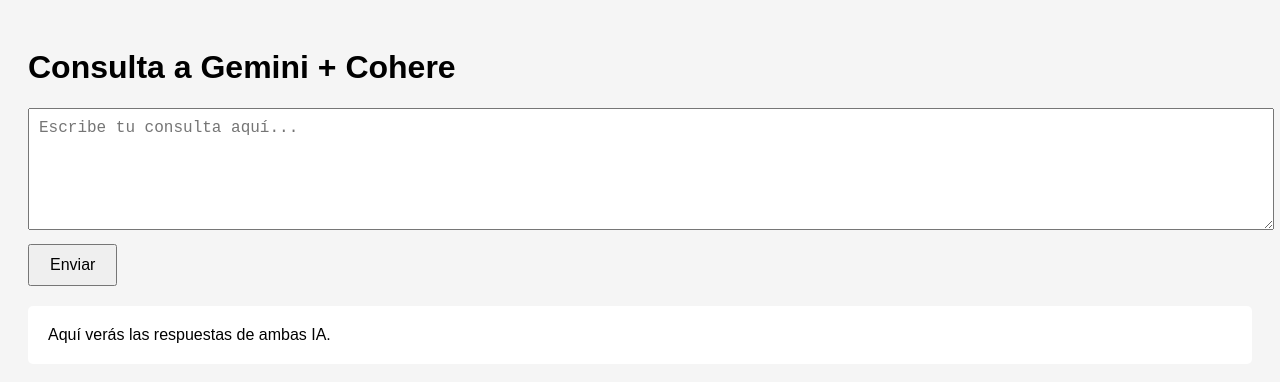
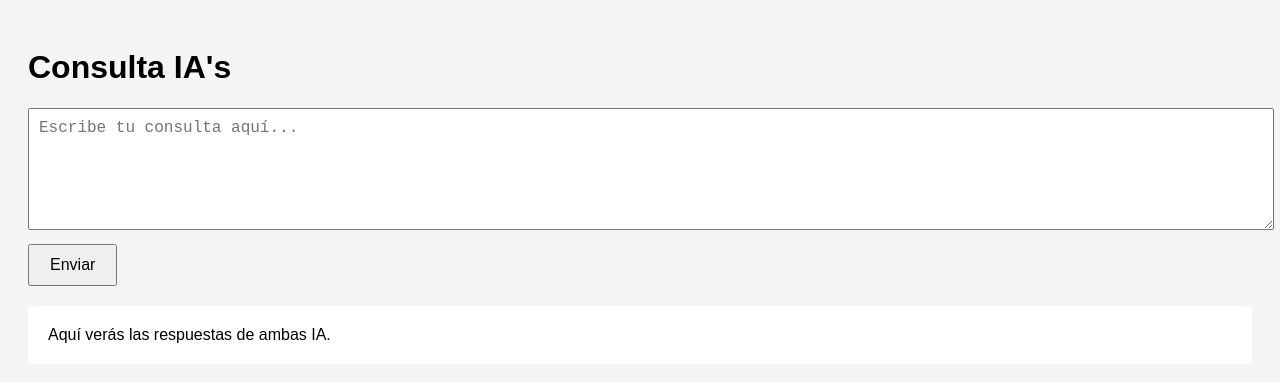
Before and after one commit to SebasCorrea23/Ejercicio-IA-Promesa, a plain HTML site: page index.html in a window 1280 px wide. Drawn offline with Linux system fonts and the light colour scheme.

Commit message:
Cambio de titulo html

```diff
--- a/index.html
+++ b/index.html
@@ -2,11 +2,11 @@
 <html lang="es">
 <head>
   <meta charset="UTF-8">
-  <title>Gemini + Cohere</title>
+  <title>Consulta IA's</title>
   <link rel="stylesheet" href="styles.css">
 </head>
 <body>
-  <h1>Consulta a Gemini + Cohere</h1>
+  <h1>Consulta IA's</h1>
   <textarea id="prompt" placeholder="Escribe tu consulta aquí..."></textarea><br>
   <button onclick="consultarIA()">Enviar</button>
   <div id="respuesta">Aquí verás las respuestas de ambas IA.</div>
```
